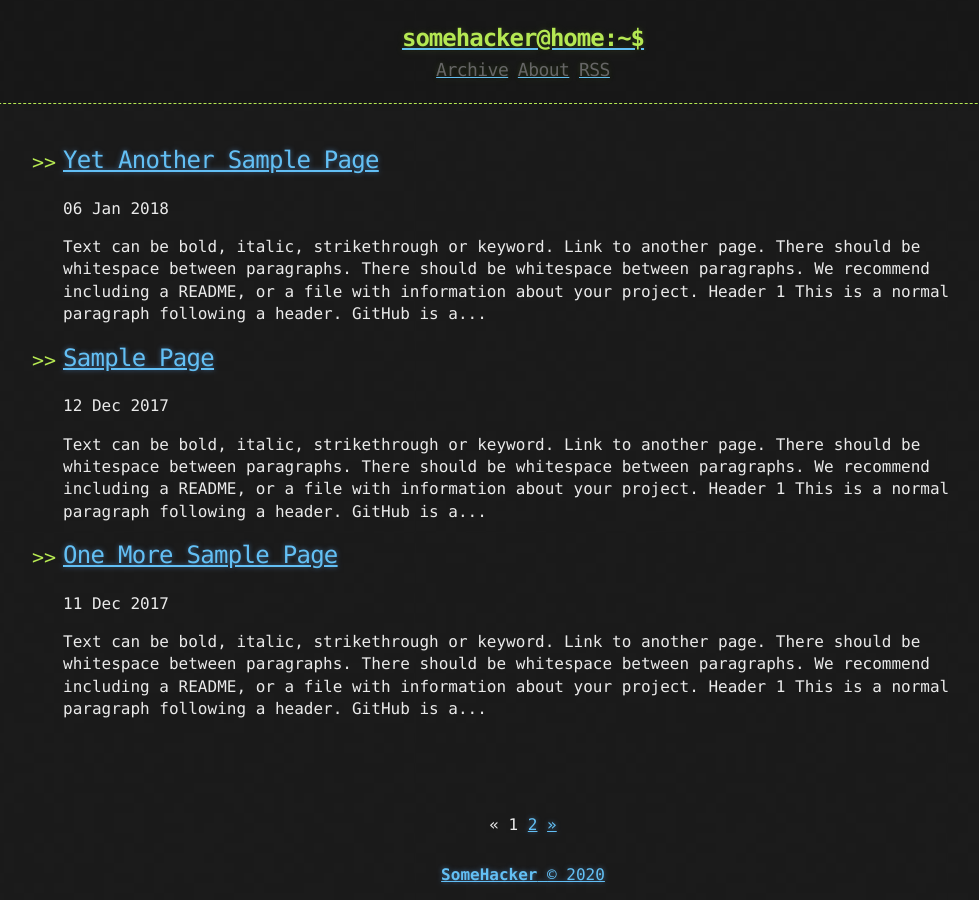
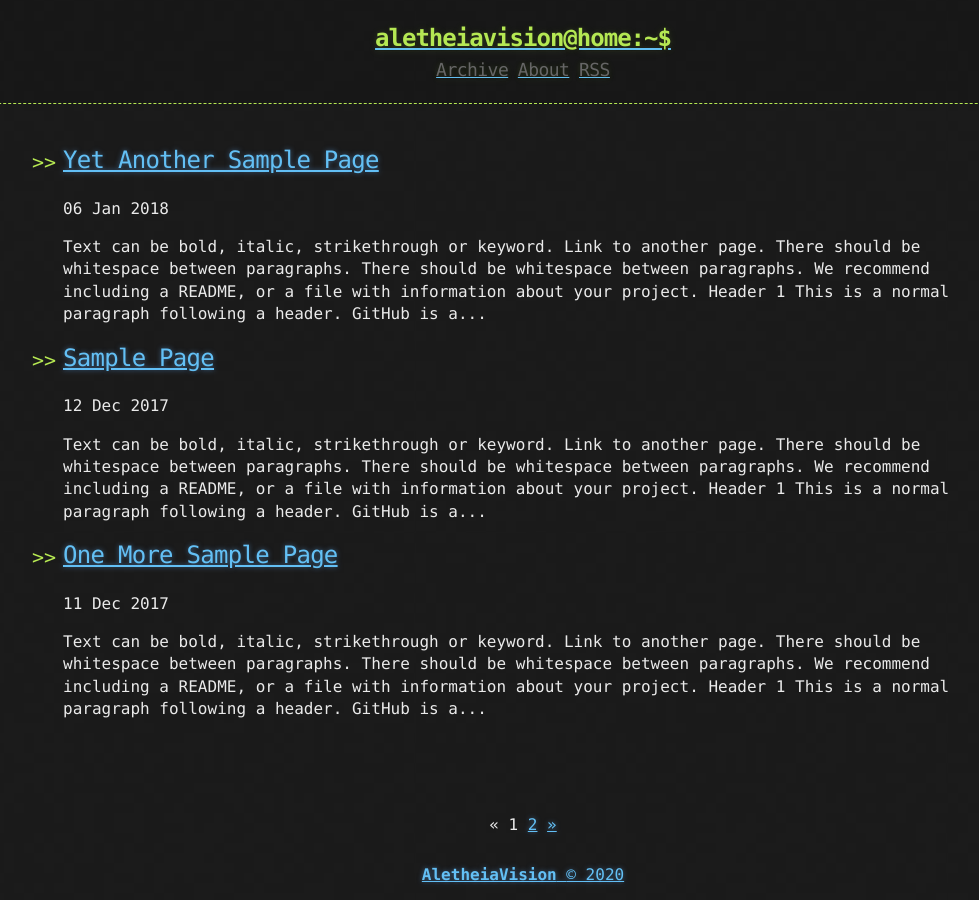
Before and after one commit to aletheiavision-tech/aletheiavision-tech.github.io, a Jekyll site: the page built from index.html, in a window 1280 px wide. Shown: the whole page, without its empty margins (117-1096 px from the left). Built offline with Jekyll 4.4.1, drawn with Linux system fonts in a browser that asks for light colours; the list of posts is cut into pages by our own code.

Commit message:
Customize configuration

```diff
--- a/_config.yml
+++ b/_config.yml
@@ -1,9 +1,9 @@
 title: Hacker-Blog
-description: "A Jekyll Blog Theme For Hackers"
+description: "Aletheia Vision Tech Blog"
 author:
-  name: "SomeHacker"
-  email: "someone@somewebsite.somedomain"
-  url: "https://ashishchaudhary.in/hacker-blog"
+  name: "AletheiaVision"
+  email: "thevampir2lestat@gmail.com"
+  url: "https://aletheiavision-tech.github.io/"
 
 baseurl: /
 
@@ -28,5 +28,5 @@ plugins:
   - jekyll-sitemap
 
 # Custom variables
-owner : "SomeHacker"
+owner : "AletheiaVision"
 year : "2020"
```
